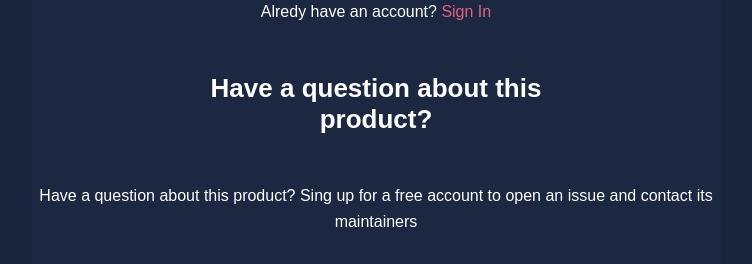
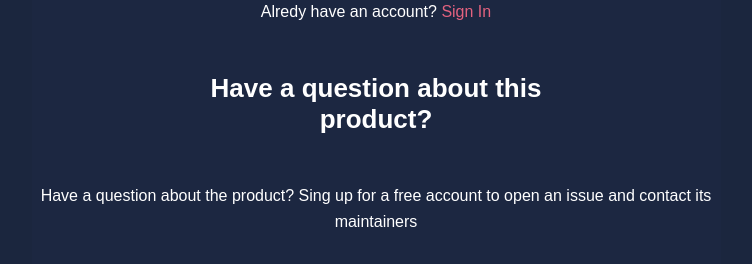
Before and after one commit to Mike2020x/Formulario, a plain HTML site: page index.html in a window 1280 px wide. Shown: the top 264 px of the page, 264-1016 px from the left. Drawn offline with Linux system fonts and the light colour scheme.

Commit message:
cambio de texto

```diff
--- a/index.html
+++ b/index.html
@@ -16,7 +16,7 @@
             <p class="login">Alredy have an account? <a href="#">Sign In</a></p>
             <h1>Have a question about this product?</h1>
             <p>
-                Have a question about this product? Sing up for a free account to open
+                Have a question about the product? Sing up for a free account to open
                 an issue and contact its maintainers
             </p>
             <form class="form">
```
